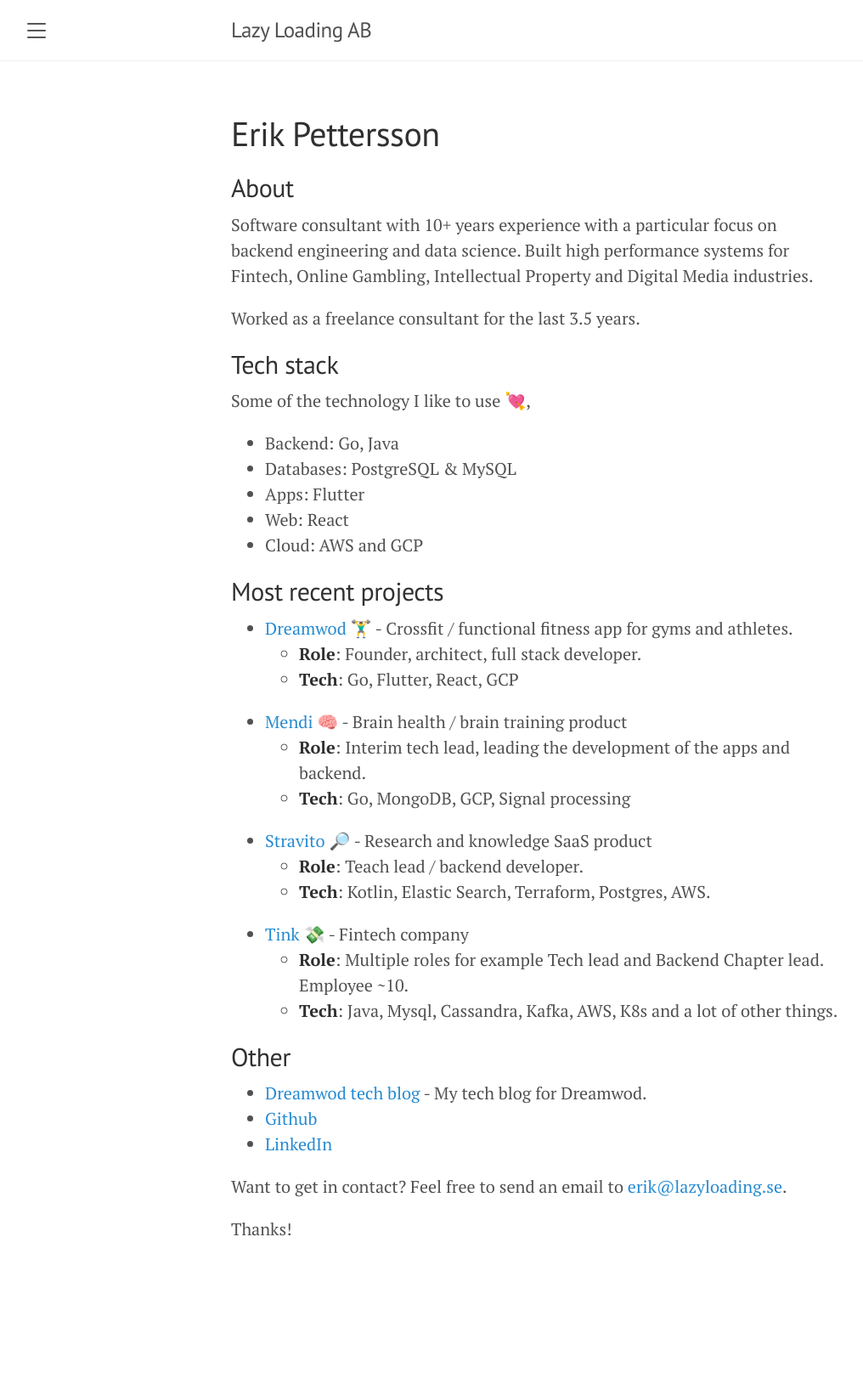
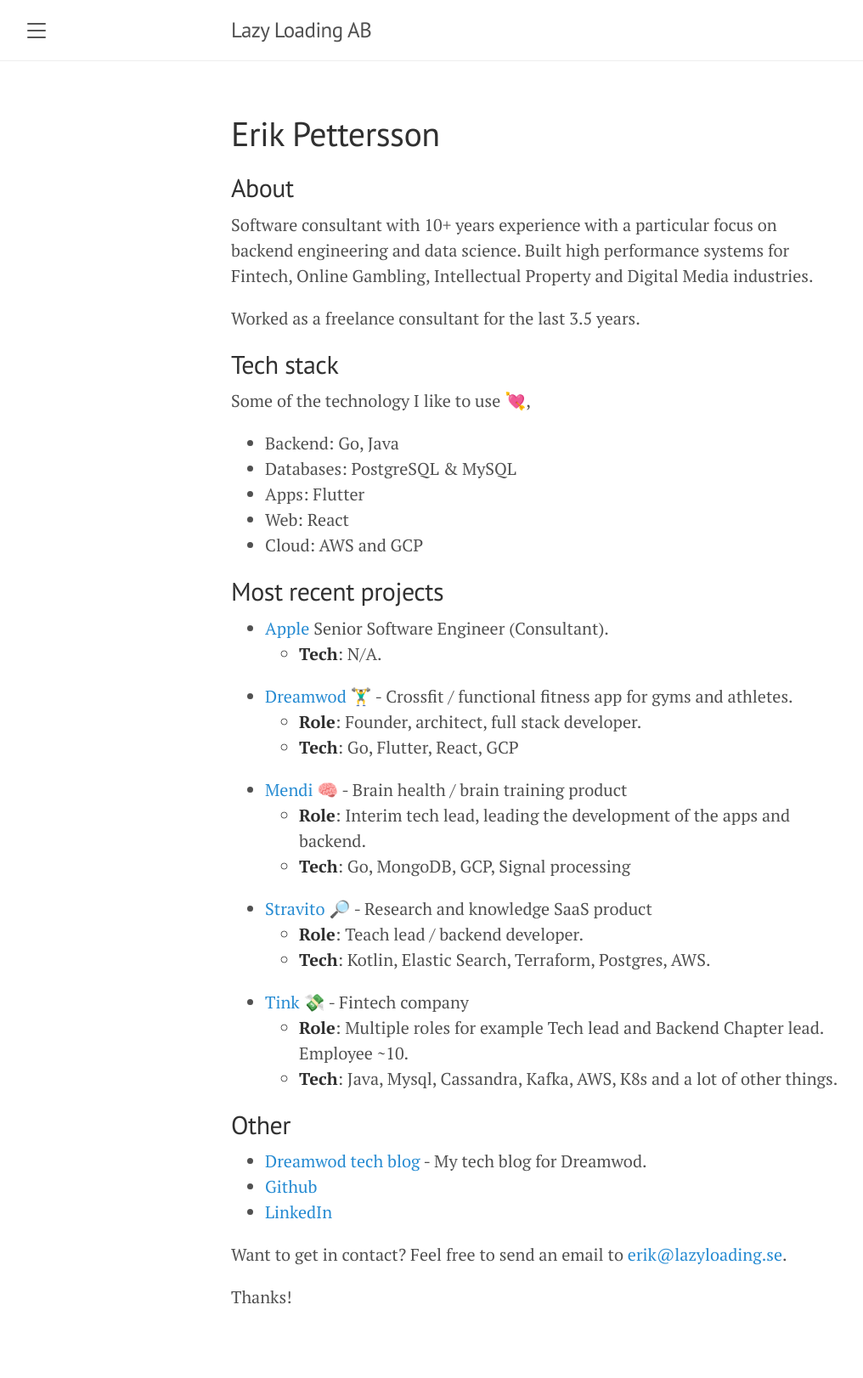
Before and after one commit to lazyloading-ab/lazyloading-ab.github.io, a Jekyll site: the page built from index.md, in a window 1280 px wide. Shown: the whole page at 85% size, without its empty margins (8-1024 px from the left). Built offline with Jekyll 4.4.1, drawn with Linux system fonts in a browser that asks for light colours; before the commit the page ends 1542 px from its top, so only the background shows below that.

Commit message:
Update index.md

```diff
--- a/index.md
+++ b/index.md
@@ -21,6 +21,8 @@ Some of the technology I like to use 💘,
 * Cloud: AWS and GCP
 
 ## Most recent projects
+* [Apple](https://www.apple.com) Senior Software Engineer (Consultant).
+  * **Tech**: N/A.
 * [Dreamwod](https://www.dreamwod.app) 🏋️‍♂️ - Crossfit / functional fitness app for gyms and athletes.
   * **Role**: Founder, architect, full stack developer.
   * **Tech**: Go, Flutter, React, GCP
```
